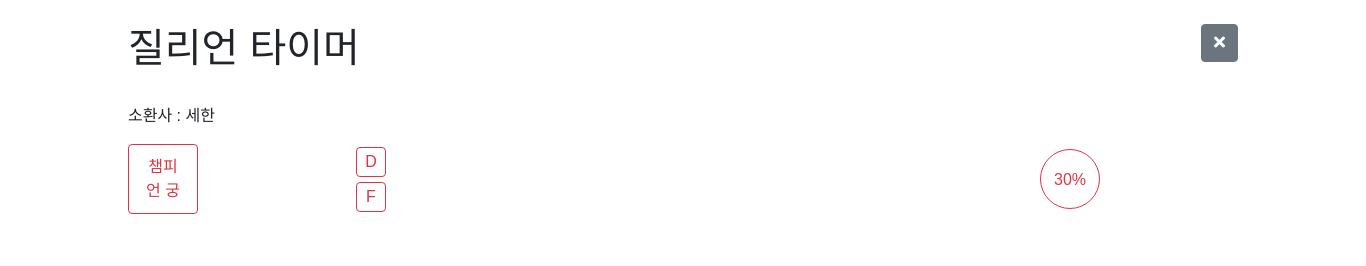
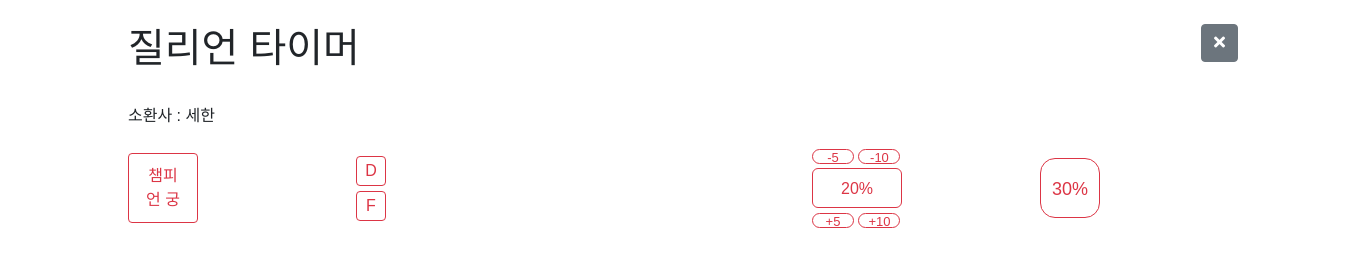
Before and after one commit to sehandev/lol-timer, an Electron app: page spell.html in a window 1366 px wide. Drawn offline with nearby package versions, Linux system fonts and the light colour scheme; a web font is replaced by a local one.

Commit message:
ADD : fix cool button

```diff
--- a/spell.html
+++ b/spell.html
@@ -54,7 +54,13 @@
 
       <!-- 재사용대기시간 수정 -->
       <div class="col my-auto">
-
+        <button type="button" class="btn btn-outline-danger btn-fix-cool">-5</button>
+        <button type="button" class="btn btn-outline-danger btn-fix-cool">-10</button>
+        <div class="fix-cool">
+          <span id="fix-cool">20</span>%
+        </div>
+        <button type="button" class="btn btn-outline-danger btn-fix-cool">+5</button>
+        <button type="button" class="btn btn-outline-danger btn-fix-cool">+10</button>
       </div>
 
       <!-- 최종 재사용대기시간 -->
@@ -66,7 +72,6 @@
 
     </div>
 
-
   </div>
 
   <!-- You can also require other files to run in this process -->
--- a/static/css/spell.css
+++ b/static/css/spell.css
@@ -24,13 +24,35 @@
     text-align: center;
 }
 
-.final-cool {
-    width: 60px;
-    height: 60px;
-    line-height: 60px;
-    border-radius: 30px;
+.fix-cool {
+    width: 90px;
+    height: 40px;
+    line-height: 40px;
+    border-radius: 6px;
     text-align: center;
 
     color: #dc3545;
     border: 1px solid #dc3545;
 }
+
+.btn-fix-cool {
+    width: 42px;
+    height: 15px;
+    line-height: 15px;
+    padding: 0;
+    font-size: 13px;
+    border-radius: 10px;
+}
+
+.final-cool {
+    width: 60px;
+    height: 60px;
+    line-height: 60px;
+    border-radius: 15px;
+    text-align: center;
+    font-size: 18px;
+    font-weight: 500;
+
+    color: #dc3545;
+    border: 1px solid #dc3545;
+}
```
